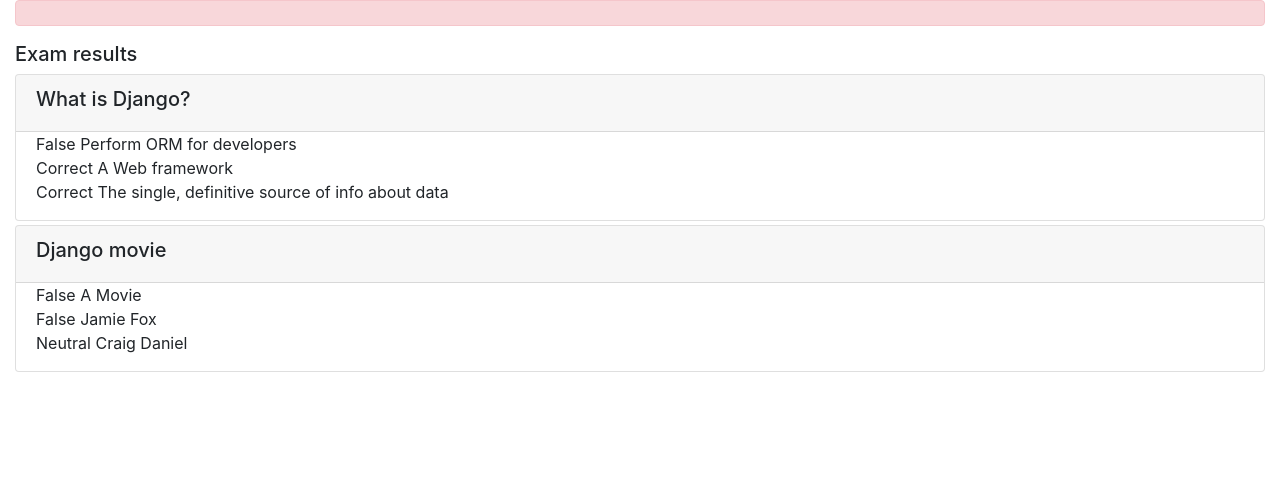
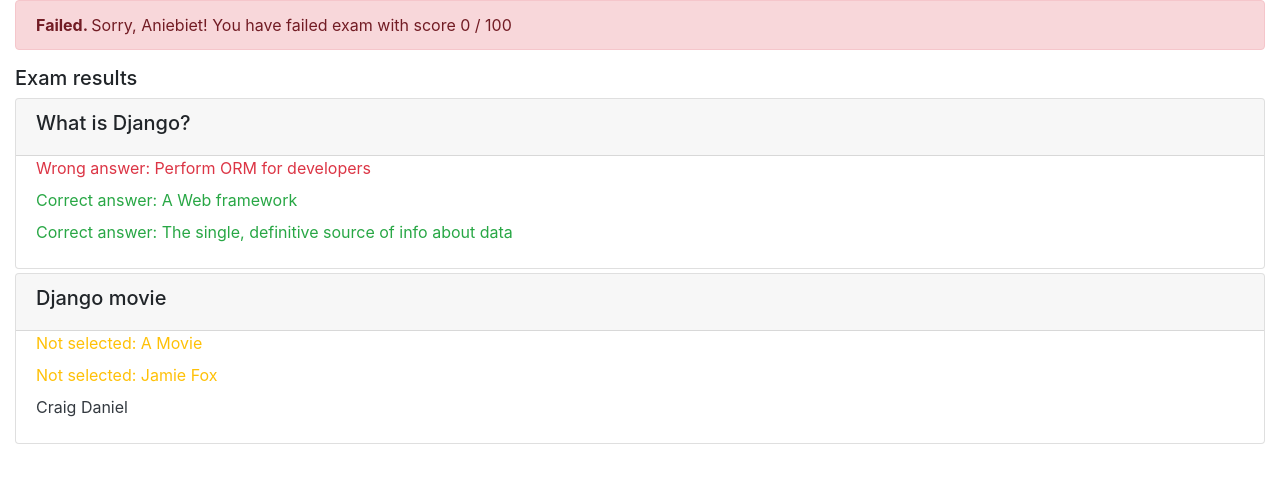
Before and after one commit to elniebiet/ibm_course_django_project, a Django app: page /onlinecourse/course/1/93/result/ in a window 1280 px wide. Shown: the part 56-539 px from the top of the page. Run offline with Django 3.2, Linux system fonts and the light colour scheme; a user stored in the database is signed in; data comes from the database, SQL or seed files in the repository; both versions use the stored data as it was after the commit; some libraries are stand-ins or nearby versions.

Commit message:
template update

```diff
--- a/onlinecourse/templates/onlinecourse/exam_result_bootstrap.html
+++ b/onlinecourse/templates/onlinecourse/exam_result_bootstrap.html
@@ -39,10 +39,12 @@
     {% if grade > 80 %}
         <div class="alert alert-success">
         <!--HINT Display passed info -->
+            <b>Congratulations, {{user.first_name}}!</b> You have passed the exam and completed the course with score {{grade}} / 100
         </div>
     {% else %}
         <div class="alert alert-danger">
             <!--HINT Display failed info -->
+            <b>Failed. </b>Sorry, {{user.first_name}}! You have failed exam with score {{grade}} / 100
         </div>
         <!-- removed line here -->
     {% endif %}
@@ -59,22 +61,21 @@
                     <!-- ... for each choice in the question ... -->
                         {% for choice in question.choice_set.all %}
                             <div class="form-check">
-                                <label class="form-check-label">
                                     {% if choice_id_with_status %}
                                         {% for key, value in choice_id_with_status.items %}
                                             {% if key == choice.id %}
                                                 {% if value == "True" %}
-                                                    Correct
-                                                {% elif value == "Neutral" %}
-                                                    Neutral
+                                                <label class="text-success">Correct answer: {{ choice.choice_text }}</label>
+                                                {% elif value == "CorrectNotSelected" %}
+                                                <label class="text-dark">{{ choice.choice_text }}</label>
+                                                {% elif value == "WrongNotSelected" %}
+                                                <label class="text-warning">Not selected: {{ choice.choice_text }}</label>
                                                 {% else %}
-                                                    False
+                                                <label class="text-danger">Wrong answer: {{ choice.choice_text }}</label>
                                                 {% endif %}
                                             {% endif %}
                                         {% endfor %}
                                     {% endif %}
-                                    {{ choice.choice_text }}
-                                </label>
                             </div>
                         {% endfor %}
                     </div>
--- a/onlinecourse/views.py
+++ b/onlinecourse/views.py
@@ -158,7 +158,6 @@
 def show_exam_result(request, course_id, submission_id):
     context = {}
     choice_id_with_status = {}
-    score = {}
     print("course id and submission id")
     print(course_id)
     print(submission_id)
@@ -181,10 +180,14 @@
                 for ch in choiceids:
                     if ch.id == choice.id:
                         choice_found_in_submission = "True"
+                res = "False"
                 if "False" == choice_found_in_submission:
                     passed_question = False
+                    res = "WrongNotSelected"
+                else:
+                    res = "True"
                     # break
-                choice_id_with_status[choice.id] = choice_found_in_submission
+                choice_id_with_status[choice.id] = res
             else: #choice is not correct, check its not submitted
                 choice_found_in_submission = "False"
                 for ch in choiceids:
@@ -197,7 +200,7 @@
                 if choice_found_in_submission == "True":
                     res = "False"
                 else:
-                    res = "Neutral"
+                    res = "CorrectNotSelected"
                 choice_id_with_status[choice.id] = res
         if passed_question:
             question.grade = 1
@@ -210,9 +213,6 @@
             print(question.id)
         total_score += 1
 
-    score['user_score'] = user_score
-    score['total_score'] = total_score
-
 
     # return HttpResponseRedirect(reverse(viewname='onlinecourse:course_details', args=(course_id,)))
     # return HttpResponseRedirect(reverse(viewname='onlinecourse:course_details', args=(course_id,)))
@@ -220,8 +220,9 @@
     context['selected_ids'] = choiceids
     print(choice_id_with_status)
     context['choice_id_with_status'] = choice_id_with_status
-    context['score'] = score
-    print(score)
+    score_percent = int(user_score * 100 / total_score)
+    print(score_percent)
+    context['grade'] = score_percent
 
 
     return render(request, 'onlinecourse/exam_result_bootstrap.html', context)
```
Also changed, not shown: db.sqlite3.
